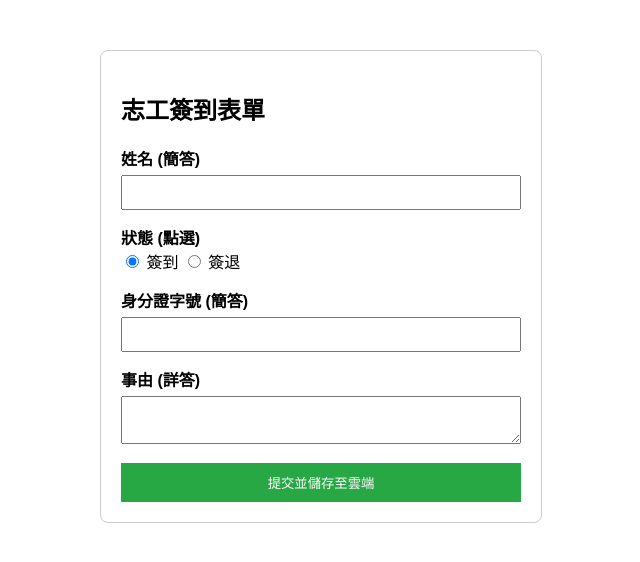
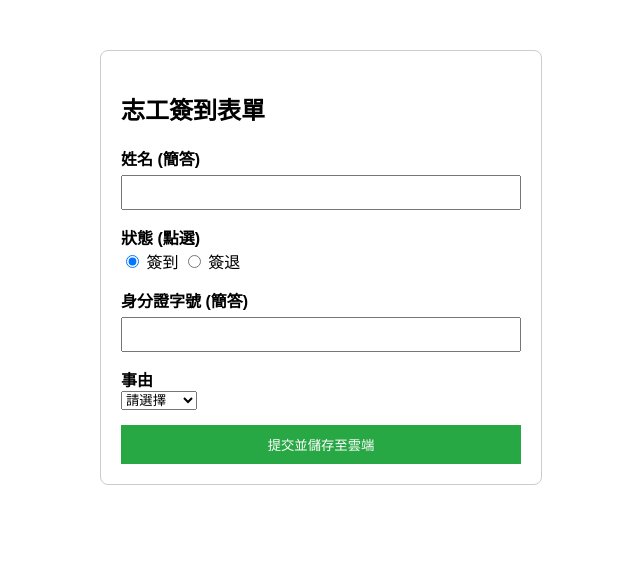
Before and after one commit to pandsection-prog/-.github.io, a plain HTML site: page index.html in a window 1280 px wide. Shown: the whole page, without its empty margins (319-959 px from the left). Drawn offline with Linux system fonts and the light colour scheme.

Commit message:
Add files via upload

```diff
--- a/index.html
+++ b/index.html
@@ -21,7 +21,21 @@
             <input type="radio" name="status" value="簽退"> 簽退
         </div>
         <div class="item"><label>身分證字號 (簡答)</label><input type="text" id="idCard" required></div>
-        <div class="item"><label>事由 (詳答)</label><textarea id="reason" required></textarea></div>
+        <div class="item">
+            <label>事由</label>
+            <select id="reasonSelect" required>
+                <option value="">請選擇</option>
+                <option value="參訪導覽">參訪導覽</option>
+                <option value="授課講師">授課講師</option>
+                <option value="其他">其他</option>
+            </select>
+        </div>
+
+        <div class="item" id="otherReasonBox" style="display:none;">
+            <label>請填寫其他事由</label>
+            <input type="text" id="otherReason">
+        </div>
+
         <button type="submit" id="submitBtn">提交並儲存至雲端</button>
     </form>
 
```
